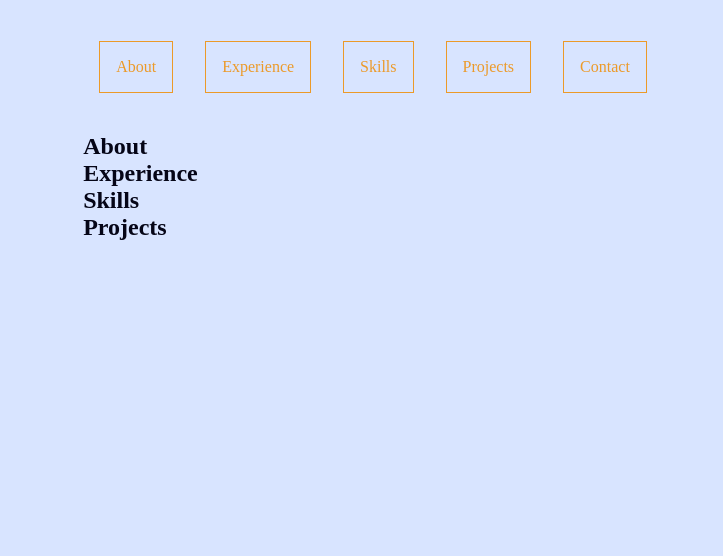
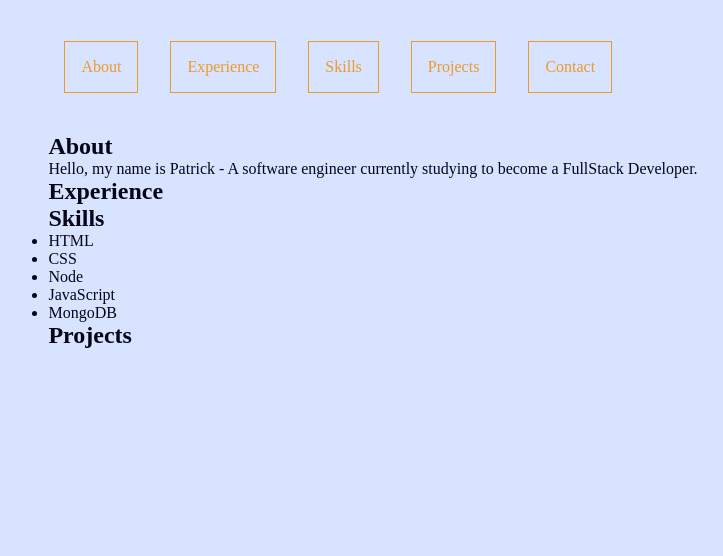
Before and after one commit to Porcunadev/CTD-Final-Project, a plain HTML site: page index.html in a window 1280 px wide. Shown: the top 556 px of the page, without its empty margins (267-990 px from the left). Drawn offline with Linux system fonts and the light colour scheme.

Commit message:
fourth commit

```diff
--- a/index.html
+++ b/index.html
@@ -24,6 +24,7 @@
 			<main class="main">
 				<section class="section about-section">
 					<h2>About</h2>
+					<p>Hello, my name is Patrick - A software engineer currently studying to become a FullStack Developer.</p>
 				</section>
 
 				<section class="section experience-section">
@@ -31,6 +32,13 @@
 				</section>
 				<section class="section skills-section">
 					<h2>Skills</h2>
+					<ul class="skills-ul">
+						<li class="skill-lists">HTML</li>
+						<li class="skill-lists">CSS</li>
+						<li class="skill-lists">Node</li>
+						<li class="skill-lists">JavaScript</li>
+						<li class="skill-lists">MongoDB</li>
+					</ul>
 				</section>
 				<section class="section projects-section">
 					<h2>Projects</h2>
```
